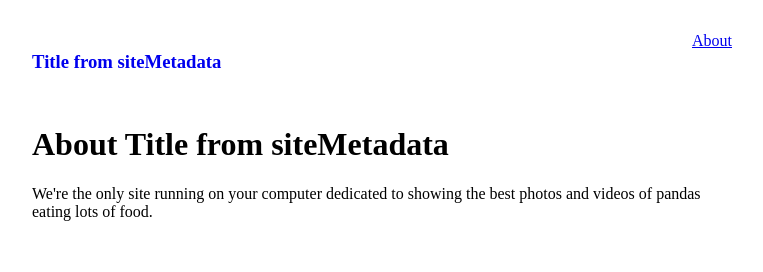
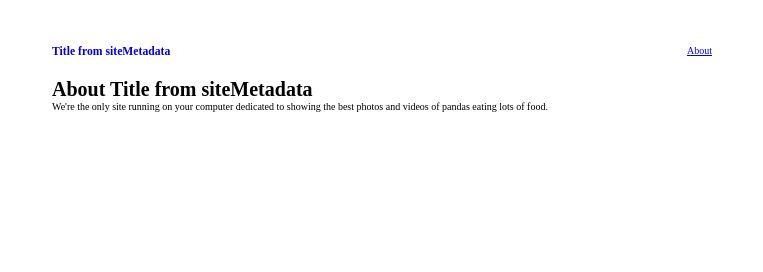
Before and after one commit to ramilamparo/gatsby-starter-typescript, a Gatsby site: page /about in a window 1280 px wide. Shown: the whole page, without its empty margins (258-1021 px from the left). Built offline with nearby package versions, Linux system fonts and the light colour scheme; Gatsby itself is replaced by a stand-in of ours.

Commit message:
Format, add styled-components, add baseline css, restructure directories.

```diff
--- a/gatsby-config.js
+++ b/gatsby-config.js
@@ -15,7 +15,7 @@ module.exports = {
 			resolve: "gatsby-source-filesystem",
 			options: {
 				name: "src",
-				path: `${__dirname}/src/`
+				path: `${__dirname}/src/content`
 			}
 		},
 		"gatsby-transformer-remark",
--- a/package.json
+++ b/package.json
@@ -14,16 +14,20 @@
     "test": "echo \"Write tests! -> https://gatsby.dev/unit-testing\" && exit 1"
   },
   "dependencies": {
+    "@types/styled-components": "^5.1.0",
+    "babel-plugin-styled-components": "^1.10.7",
     "gatsby": "^2.22.15",
     "gatsby-plugin-manifest": "^2.4.11",
     "gatsby-plugin-offline": "^3.2.9",
     "gatsby-plugin-react-helmet": "^3.3.4",
+    "gatsby-plugin-styled-components": "^3.3.4",
     "gatsby-source-filesystem": "^2.3.11",
     "gatsby-transformer-remark": "^2.8.15",
     "react": "^16.12.0",
     "react-dom": "^16.12.0",
     "react-helmet": "^6.1.0",
     "react-typography": "^0.16.19",
+    "styled-components": "^5.1.1",
     "typescript": "^3.9.5"
   },
   "devDependencies": {
--- /dev/null
+++ b/src/components/BaseLayout.tsx
@@ -0,0 +1,52 @@
+import React, { PropsWithChildren, ReactElement } from "react";
+import { useStaticQuery, graphql, Link } from "gatsby";
+import { CssBaseline } from "./CssBaseline";
+
+interface LayoutStaticQuery {
+	site: {
+		siteMetadata: {
+			title: string;
+		};
+	};
+}
+
+export const BaseLayout = ({ children }: PropsWithChildren<{}>): ReactElement => {
+	const data = useStaticQuery<LayoutStaticQuery>(graphql`
+		query {
+			site {
+				siteMetadata {
+					title
+				}
+			}
+		}
+	`);
+	return (
+		<>
+			<div
+				style={{
+					margin: "0 auto",
+					maxWidth: "700px",
+					padding: "2rem",
+					paddingTop: "1.5rem"
+				}}
+			>
+				<Link to={`/`}>
+					<h3
+						style={{
+							marginBottom: "2rem",
+							display: "inline-block",
+							fontStyle: "normal"
+						}}
+					>
+						{data.site.siteMetadata.title}
+					</h3>
+				</Link>
+				<Link to={"/about/"} style={{ float: "right" }}>
+					About
+				</Link>
+				{children}
+			</div>
+			<CssBaseline />
+		</>
+	);
+};
--- /dev/null
+++ b/src/components/CssBaseline.tsx
@@ -0,0 +1,21 @@
+import { createGlobalStyle } from "styled-components";
+
+export const CssBaseline = createGlobalStyle`
+    *,
+    *::after,
+    *::before {
+        margin: 0;
+        padding: 0;
+        box-sizing: inherit;
+    }
+
+    html {
+        /* 62.5% of the default browser font size(16px) = 10px */
+        font-size: 62.5%;
+    }
+
+    body {
+        box-sizing: border-box;
+        padding: 3rem;
+    }
+`;
--- a/src/components/Layout.tsx
+++ /dev/null
@@ -1,48 +0,0 @@
-import React, { PropsWithChildren, ReactElement } from "react";
-import { useStaticQuery, graphql, Link } from "gatsby";
-
-interface LayoutStaticQuery {
-	site: {
-		siteMetadata: {
-			title: string;
-		};
-	};
-}
-
-export default ({ children }: PropsWithChildren<{}>): ReactElement => {
-	const data = useStaticQuery<LayoutStaticQuery>(graphql`
-		query {
-			site {
-				siteMetadata {
-					title
-				}
-			}
-		}
-	`);
-	return (
-		<div
-			style={{
-				margin: "0 auto",
-				maxWidth: "700px",
-				padding: "2rem",
-				paddingTop: "1.5rem"
-			}}
-		>
-			<Link to={`/`}>
-				<h3
-					style={{
-						marginBottom: "2rem",
-						display: "inline-block",
-						fontStyle: "normal"
-					}}
-				>
-					{data.site.siteMetadata.title}
-				</h3>
-			</Link>
-			<Link to={"/about/"} style={{ float: "right" }}>
-				About
-			</Link>
-			{children}
-		</div>
-	);
-};
--- a/src/components/SEO.tsx
+++ b/src/components/SEO.tsx
@@ -19,7 +19,7 @@ interface SEOStaticQuery {
 	};
 }
 
-export default ({
+export const SEO = ({
 	description = "",
 	lang = "en",
 	meta = [],
--- a/src/pages/about.tsx
+++ b/src/pages/about.tsx
@@ -1,28 +1,28 @@
-import React, { ReactElement } from "react"
-import { graphql } from "gatsby"
-import Layout from "../components/Layout"
+import React, { ReactElement } from "react";
+import { graphql } from "gatsby";
+import { BaseLayout } from "../components/BaseLayout";
 
 export interface AboutProps {
 	data: {
 		site: {
 			siteMetadata: {
-				title: string
-			}
-		}
-	}
+				title: string;
+			};
+		};
+	};
 }
 
 export default ({ data }: AboutProps): ReactElement => {
 	return (
-		<Layout>
+		<BaseLayout>
 			<h1>About {data.site.siteMetadata.title}</h1>
 			<p>
 				We're the only site running on your computer dedicated to showing the best
 				photos and videos of pandas eating lots of food.
 			</p>
-		</Layout>
-	)
-}
+		</BaseLayout>
+	);
+};
 
 export const query = graphql`
 	query {
@@ -32,4 +32,4 @@ export const query = graphql`
 			}
 		}
 	}
-`
+`;
```
Also changed, not shown: src/pages/index.tsx (+26 -26 lines), src/pages/my-files.tsx (+16 -16 lines), src/templates/blog-post.tsx (+16 -16 lines), src/content/pandas-and-bananas.md (renamed from src/pages/pandas-and-bananas.md), src/content/sweet-pandas-eating-sweets.md (renamed from src/pages/sweet-pandas-eating-sweets.md), 1 other file.
